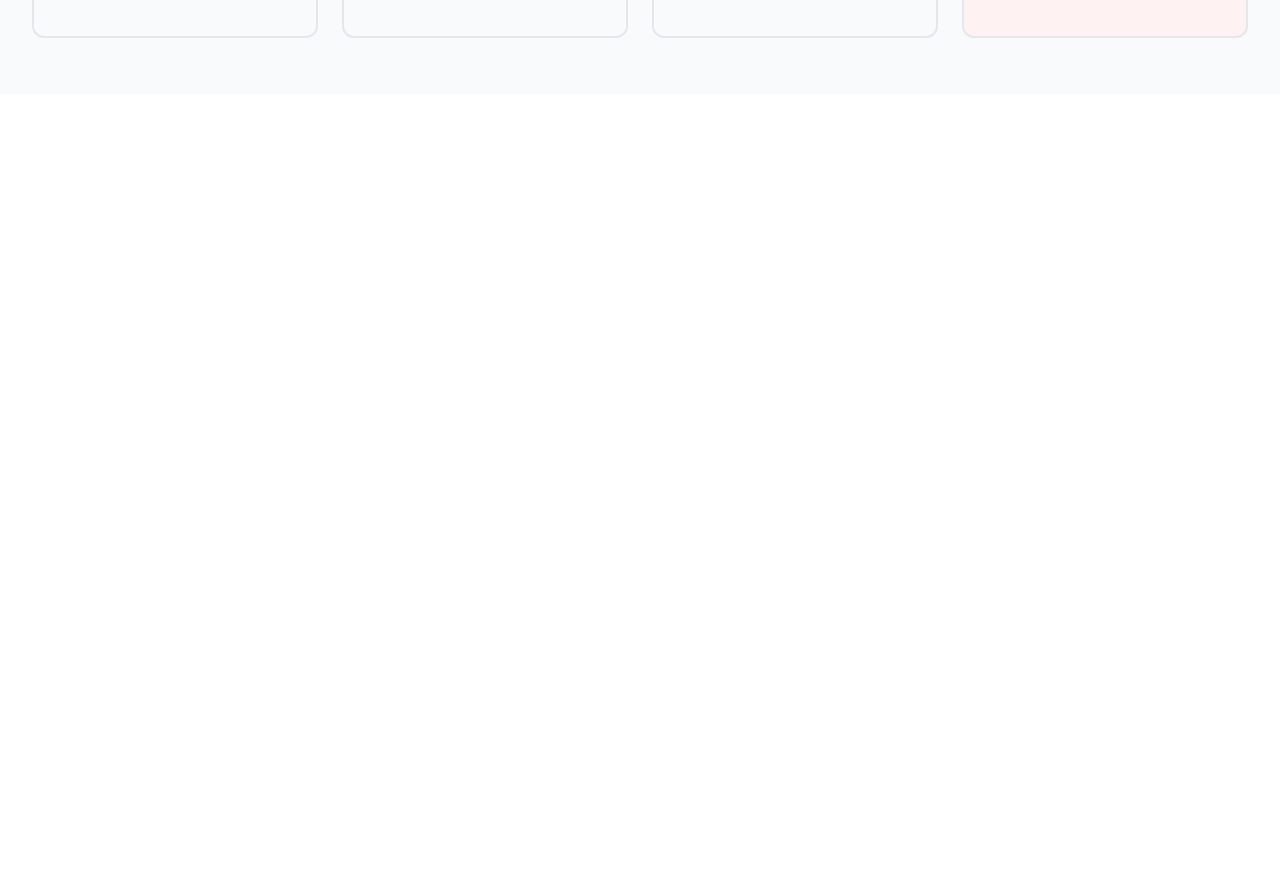
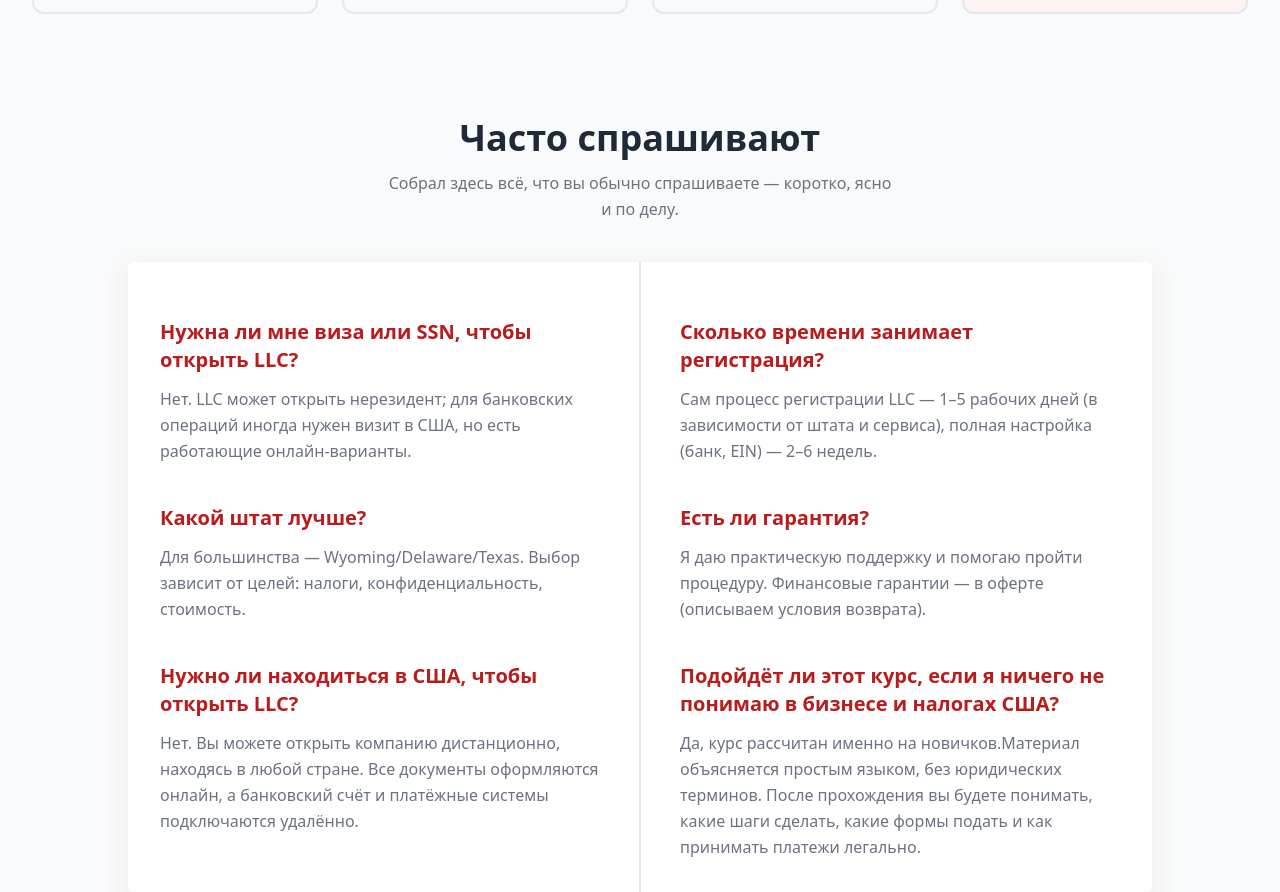
Before and after one commit to elmar8287/appliance, a React (Vite) app: page / in a window 1280 px wide. Shown: the part 3424-4316 px from the top of the page. Before the commit the page ends 3518 px from the top, so only its background shows below. Built offline with nearby package versions, Linux system fonts and the light colour scheme.

Commit message:
Added the QA section

```diff
--- a/src/App.jsx
+++ b/src/App.jsx
@@ -200,7 +200,7 @@ function CTA() {
             <div className="w-full h-full rounded-full bg-gradient-to-r from-[#58AEF1] to-pink-500 absolute -top-12 -right-14 blur-2xl opacity-10"></div>
             <div className="max-w-xl mx-auto text-center relative">
                 <div className="py-4">
-                    <h3 className="text-3xl text-gray-200 font-semibold md:text-5xl">
+                    <h3 className="text-xl text-gray-200 font-semibold md:text-2xl">
                         Хотите открыть бизнес в США с уверенностью?
                     </h3>
                     <h4 className="text-sm text-gray-200 mt-4">
@@ -296,10 +296,10 @@ const plans = [
     ];
 
   return (
-        <section className='py-14'>
+        <section className='py-14 mt-14'>
             <div className="max-w-screen-xl mx-auto px-4 text-gray-600 md:px-8">
                 <div className='relative max-w-xl mx-auto sm:text-center'>
-                    <h3 className='text-red-700 text-3xl font-extrabold sm:text-5xl'>
+                    <h3 className='text-red-700 text-4xl font-extrabold sm:text-5xl'>
                         Мой путь — ваша уверенность
                     </h3>
                     <div className='mt-3 max-w-xl'>
@@ -361,6 +361,68 @@ const plans = [
             </div>
         </section>
     );
+}
+
+// ================= QA Page =================
+
+function Questions() {
+
+    const faqsList = [
+        {
+            q: "Нужна ли мне виза или SSN, чтобы открыть LLC?",
+            a: "Нет. LLC может открыть нерезидент; для банковских операций иногда нужен визит в США, но есть работающие онлайн-варианты."
+        },
+        {
+            q: "Сколько времени занимает регистрация?",
+            a: "Сам процесс регистрации LLC — 1–5 рабочих дней (в зависимости от штата и сервиса), полная настройка (банк, EIN) — 2–6 недель."
+        },
+        {
+            q: "Какой штат лучше?",
+            a: "Для большинства — Wyoming/Delaware/Texas. Выбор зависит от целей: налоги, конфиденциальность, стоимость."
+        },
+        {
+            q: "Есть ли гарантия?",
+            a: "Я даю практическую поддержку и помогаю пройти процедуру. Финансовые гарантии — в оферте (описываем условия возврата)."
+        },
+        {
+            q: "Нужно ли находиться в США, чтобы открыть LLC?",
+            a: "Нет. Вы можете открыть компанию дистанционно, находясь в любой стране. Все документы оформляются онлайн, а банковский счёт и платёжные системы подключаются удалённо."
+        },
+        {
+            q: "Подойдёт ли этот курс, если я ничего не понимаю в бизнесе и налогах США?",
+            a: "Да, курс рассчитан именно на новичков.Материал объясняется простым языком, без юридических терминов. После прохождения вы будете понимать, какие шаги сделать, какие формы подать и как принимать платежи легально."
+        }
+    ]
+
+    return (
+        <div className="leading-relaxed mt-12 mx-4 md:mx-8">
+            <div className="text-center space-y-3">
+                <h1 className="block text-gray-800 text-4xl font-bold">
+                     Часто спрашивают
+                </h1>
+                <p className="text-gray-500 max-w-lg mx-auto">
+                    Собрал здесь всё, что вы обычно спрашиваете — коротко, ясно и по делу.
+                </p>
+            </div>
+            <div className="relative bg-white rounded-md mt-10 md:max-w-3xl lg:max-w-4xl xl:max-w-5xl sm:mx-auto" style={{boxShadow: '0px 7px 20px 7px #F1F1F1'}}>
+                <div className="grid gap-4 py-8 md:grid-cols-2">
+                    {
+                        faqsList.map((item, idx) => (
+                            <div className="space-y-3 mt-6 px-8" key={idx}>
+                                <h4 className="text-red-700 text-xl font-bold ">
+                                    {item.q}
+                                </h4>
+                                <p className="text-gray-500">
+                                    {item.a}
+                                </p>
+                            </div>
+                        ))
+                    }
+                </div>
+                <span className="w-0.5 h-full bg-gray-200 m-auto absolute top-0 left-0 right-0 hidden md:block"></span>
+            </div>
+        </div>
+    )
 }
 
 // // ================= Products Page =================
@@ -437,6 +499,7 @@ export default function App() {
       <Benefits />
       <CTA />
       <Products />
+      <Questions />
       {/* <Routes>
         <Route path="/" element={<Home />} />
         <Route path="/products" element={<ProductsPage />} />
```
